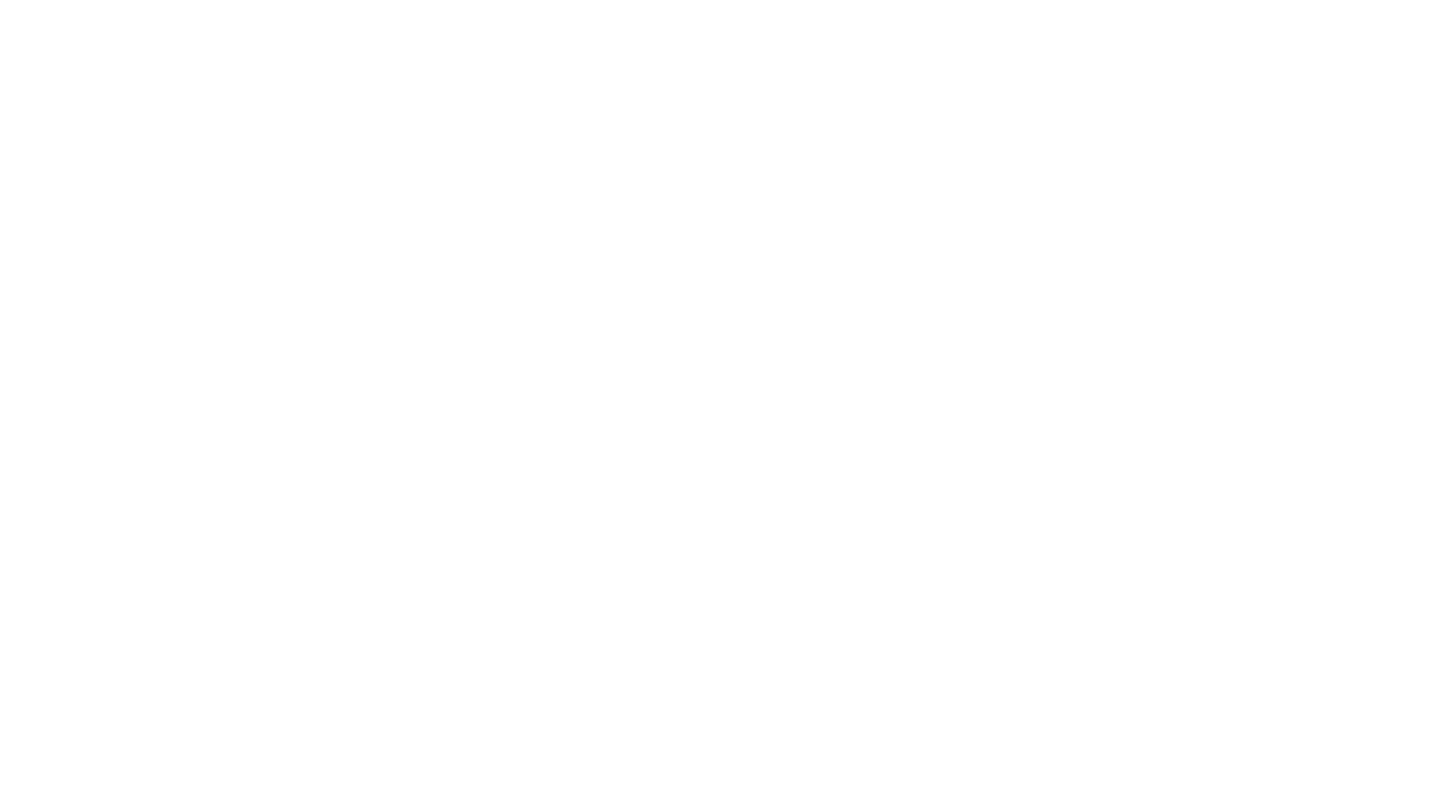
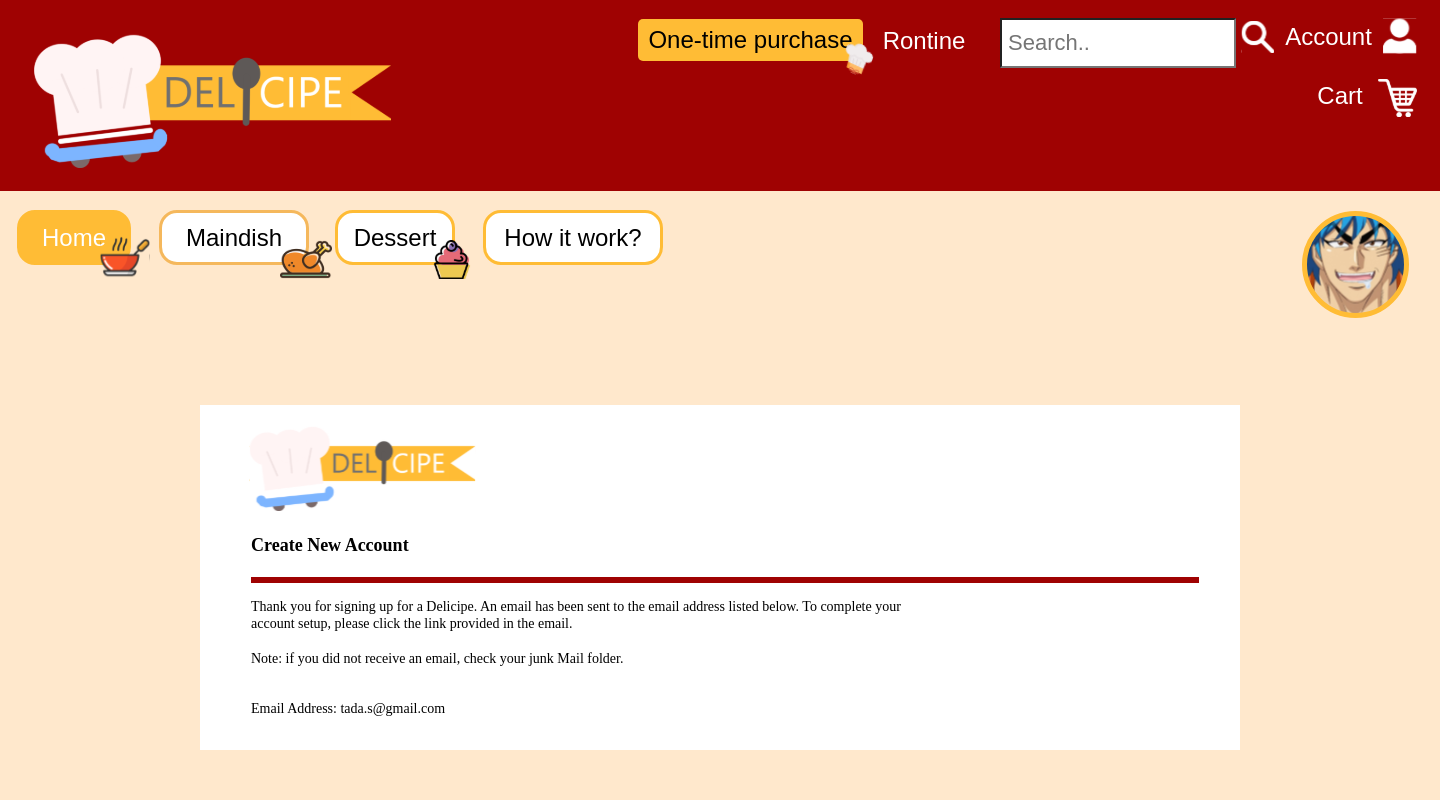
Before and after one commit to kam7411/01204341-Delicipe, a React (Create React App) app in the folder delicipe/: page /create_new_account in a window 1280 px wide. Shown: the top 800 px of the page, 1440 px wide, since content can reach past the window. Built offline with nearby package versions, Linux system fonts and the light colour scheme.

Commit message:
update create new account page

```diff
--- a/delicipe/src/App.js
+++ b/delicipe/src/App.js
@@ -2,7 +2,8 @@ import React, { Component } from 'react';
 import { BrowserRouter as Router, Switch, Route, Link } from 'react-router-dom';
 import Login from './Login.js';
 import Register from './Register.js';
-import Taskbar from './taskbar.js'
+import Taskbar from './taskbar.js';
+import New_Account from './New_Account.js';
 
 class App extends Component {
     render() {
@@ -12,6 +13,7 @@ class App extends Component {
             <Switch>
                 <Route path='/login' component={Login} />
                 <Route path='/register' component={Register} />
+                <Route path='/create_new_account' component={New_Account} />
             </Switch>
           </div>
         </Router>
--- /dev/null
+++ b/delicipe/src/New_Account.css
@@ -0,0 +1,92 @@
+.Line {
+    position: absolute;
+    width: 942px;
+    height: 0px;
+    left: 251px;
+    top: 577px;
+    border: 3px solid #9F0202;
+}
+
+.Create-New-Account {
+    position: absolute;
+    width: 189px;
+    height: 22px;
+    left: 251px;
+    top: 534px;
+    font-family: Arvo;
+    font-style: normal;
+    font-weight: bold;
+    font-size: 18px;
+    line-height: 22px;
+    display: flex;
+    align-items: center;
+    text-align: center;
+    color: #000000;
+}
+
+.Delicipe {
+    position: absolute;
+    width: 231px;
+    height: 86px;
+    left: 247px;
+    top: 425px;
+}
+
+.Thanks {
+    position: absolute;
+    width: 656px;
+    height: 119px;
+    left: 251px;
+    top: 598px;
+    font-family: Arvo;
+    font-style: normal;
+    font-weight: normal;
+    font-size: 14px;
+    line-height: 17px;
+    color: #000000;
+}
+
+.Box {
+    position: absolute;
+    width: 1040px;
+    height: 345px;
+    left: 200px;
+    top: 405px;
+    background: #FFFFFF;
+}
+
+.Note {
+    position: absolute;
+    width: 656px;
+    height: 119px;
+    left: 251px;
+    top: 650px;
+    font-family: Arvo;
+    font-style: normal;
+    font-weight: normal;
+    font-size: 14px;
+    line-height: 17px;
+    color: #000000;
+}
+
+.Email-Check {
+    position: absolute;
+    width: 656px;
+    height: 119px;
+    left: 251px;
+    top: 700px;
+    font-family: Arvo;
+    font-style: normal;
+    font-weight: normal;
+    font-size: 14px;
+    line-height: 17px;
+    color: #000000;
+}
+
+.Profile-Pic {
+    position: absolute;
+    width: 107px;
+    height: 107px;
+    left: 1302px;
+    top: 211px;
+}
--- /dev/null
+++ b/delicipe/src/New_Account.js
@@ -0,0 +1,39 @@
+import React from 'react';
+import './New_Account.css';
+import Taskbar from './taskbar';
+import Delicipe from '../picture/Delicipe.svg';
+import Toriko from '../picture/toriko.svg';
+
+class New_Account extends React.Component {
+  constructor(props){
+    super(props);
+    this.state = { };
+    }
+  render() {
+    return (
+      <div className='New_Account'>
+        <Taskbar/>
+        <div className='Box'> </div>
+        <div className='Line'></div>
+        <div className='Create-New-Account'>
+          Create New Account
+        </div>
+        <img src ={Delicipe} className='Delicipe'/>
+        <div className='Thanks'>
+          Thank you for signing up for a Delicipe. An email has been sent to the email address listed below. To complete your account setup, please click the link provided in the email.
+          {/* Note: if you did not receive an email, check your junk Mail folder.
+          Email Address: tada.s@gmail.com */}
+        </div>
+        <div className='Note'>
+          Note: if you did not receive an email, check your junk Mail folder.
+        </div>
+        <div className='Email-Check'>
+          Email Address: tada.s@gmail.com
+        </div>
+        <img src = {Toriko} className='Profile-Pic'/>
+      </div>
+    )
+  }
+}
+
+export default New_Account;
--- a/delicipe/src/Register.js
+++ b/delicipe/src/Register.js
@@ -56,7 +56,7 @@ submitRegister(e) {
         <div className="Allergy-Ingredients">
           Allergy ingredients
         </div>
-        <a style={{ textDecoration: 'none' }}href='/Create_New_account'>
+        <a style={{ textDecoration: 'none' }}href='/create_new_account'>
         <button type='button' className='Finish-Button' onClick={this.submitRegister.bind(this)}>
           FINISH
         </button>
```
Also changed, not shown: delicipe/picture/toriko.svg (added).
